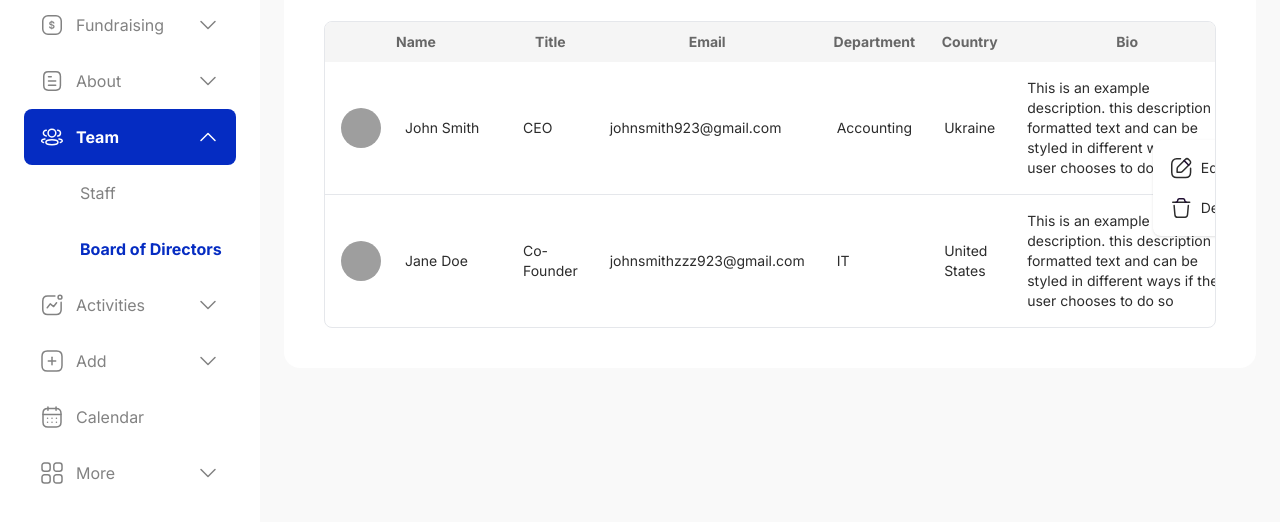
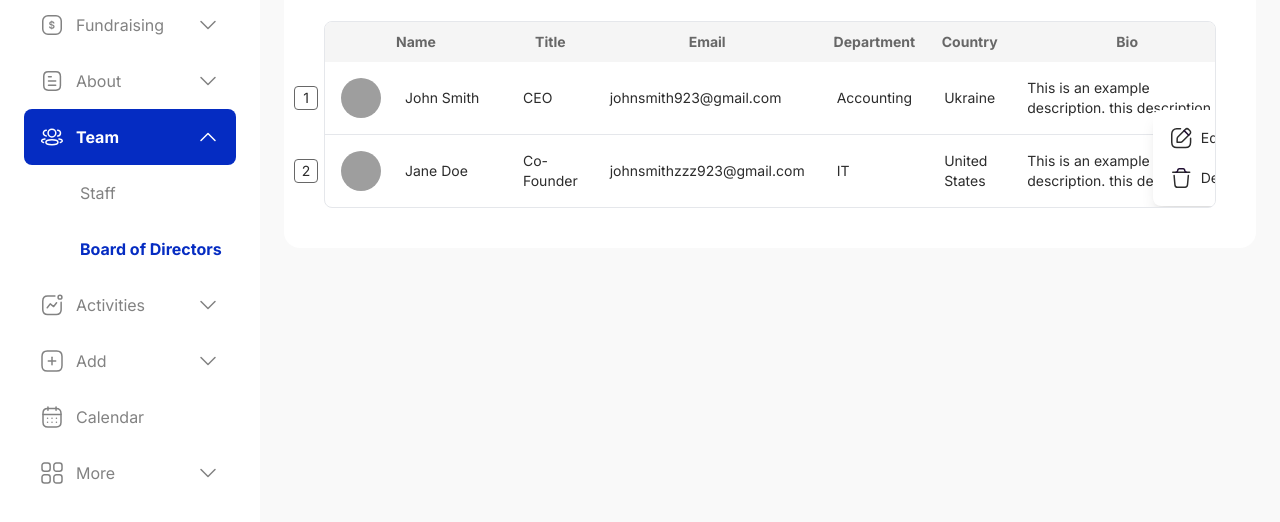
Before and after one commit to kodepandai/htmlcssdemo, a website: page src/board-of-directors.html in a window 1280 px wide. Shown: the part 198-720 px from the top of the page. Drawn offline with Linux system fonts and the light colour scheme; grey boxes are pictures that could not be loaded.

Commit message:
feat(table): sticky index table on the left

```diff
--- a/scss/component/dropdown.scss
+++ b/scss/component/dropdown.scss
@@ -1,5 +1,5 @@
 .dropdown {
-  @apply bg-primary shadow py-2 rounded-lg right-0 flex flex-col absolute w-max top-full;
+  @apply bg-primary shadow-lg py-2 rounded-lg right-0 flex flex-col absolute w-max top-full;
   &-item {
     @apply flex flex-row flex-nowrap px-4 py-2 items-center;
   }
--- a/scss/component/table.scss
+++ b/scss/component/table.scss
@@ -1,4 +1,10 @@
 .table {
+  &-index{
+    @apply absolute h-full -ml-[47px] mt-2;
+    div {
+      @apply border-gray-800 border rounded h-6 w-6 flex items-center justify-center;
+    }
+  }
   &-wrapper {
     @apply w-full overflow-x-auto border rounded-lg;
   }
--- a/scss/root.scss
+++ b/scss/root.scss
@@ -16,4 +16,7 @@
 
   /* fonts */
   --font-sans: 'Inter', sans-serif;
+
+  /* shadow */
+  --shadow-default: 0px 8px 16px 0px #00000;
 }
--- a/src/board-of-directors.html
+++ b/src/board-of-directors.html
@@ -120,6 +120,7 @@
             <table class="table">
               <thead>
                 <tr>
+                  <th class="table-index"></th>
                   <th>Name</th>
                   <th>Title</th>
                   <th>Email</th>
@@ -131,7 +132,10 @@
               </thead>
               <tbody>
                 <tr>
-                  <td>
+                  <td class="table-index">
+                    <div>1</div>
+                  </td>
+                  <td class="relative">
                     <div class="flex flex-row items-center min-w-[150px]">
                       <img src="https://picsum.photos/seed/id1/40" class="w-10 h-10 rounded-full object-cover"/>
                       <span class="ml-6">John Smith</span>
@@ -142,7 +146,7 @@
                   <td>Accounting</td>
                   <td>Ukraine</td>
                   <td>
-                    <span class="min-w-[200px] flex">This is an example description. this description is formatted text and can be styled in different ways if the user chooses to do so</span>
+                    <span class="min-w-[200px] flex">This is an example description. this description is</span>
                   </td>
                   <td>
                     <div class="relative flex justify-end">
@@ -163,6 +167,9 @@
                   </td>
                 </tr>
                 <tr>
+                  <td class="table-index">
+                    <div>2</div>
+                  </td>
                   <td>
                     <div class="flex flex-row items-center min-w-[150px]">
                       <img src="https://picsum.photos/seed/id2/40" class="w-10 h-10 rounded-full object-cover"/>
@@ -173,7 +180,7 @@
                   <td>johnsmithzzz923@gmail.com</td>
                   <td>IT</td>
                   <td>United States</td>
-                  <td>This is an example description. this description is formatted text and can be styled in different ways if the user chooses to do so</td>
+                  <td>This is an example description. this description is</td>
                   <td>
                   </td>
                 </tr>
--- a/tailwind.config.js
+++ b/tailwind.config.js
@@ -23,6 +23,9 @@ module.exports = {
       fontSize: {
         title: "32px",
       },
+      boxShadow: {
+        DEFAULT: "var(--shadow-default)",
+      },
     },
   },
   plugins: [],
```
Also changed, not shown: src/index.html (+5 -3 lines), src/app.min.css.
